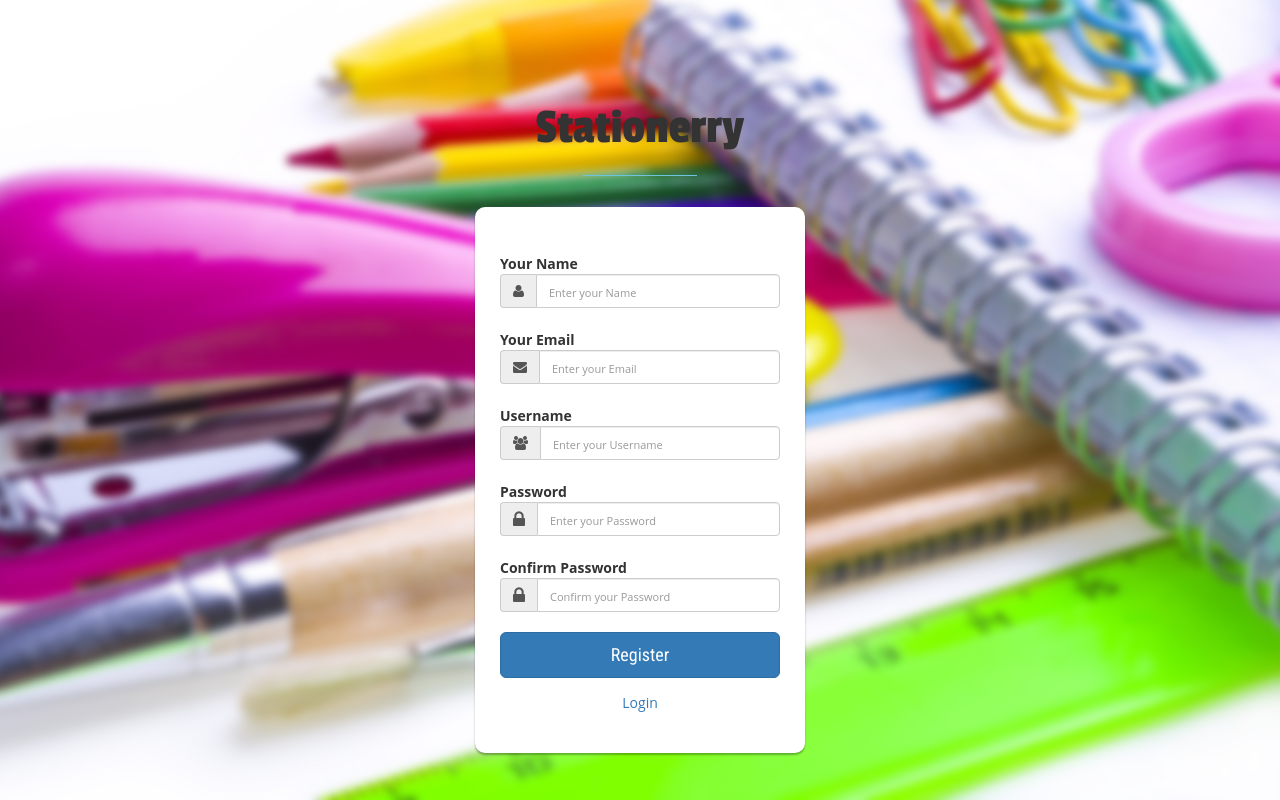
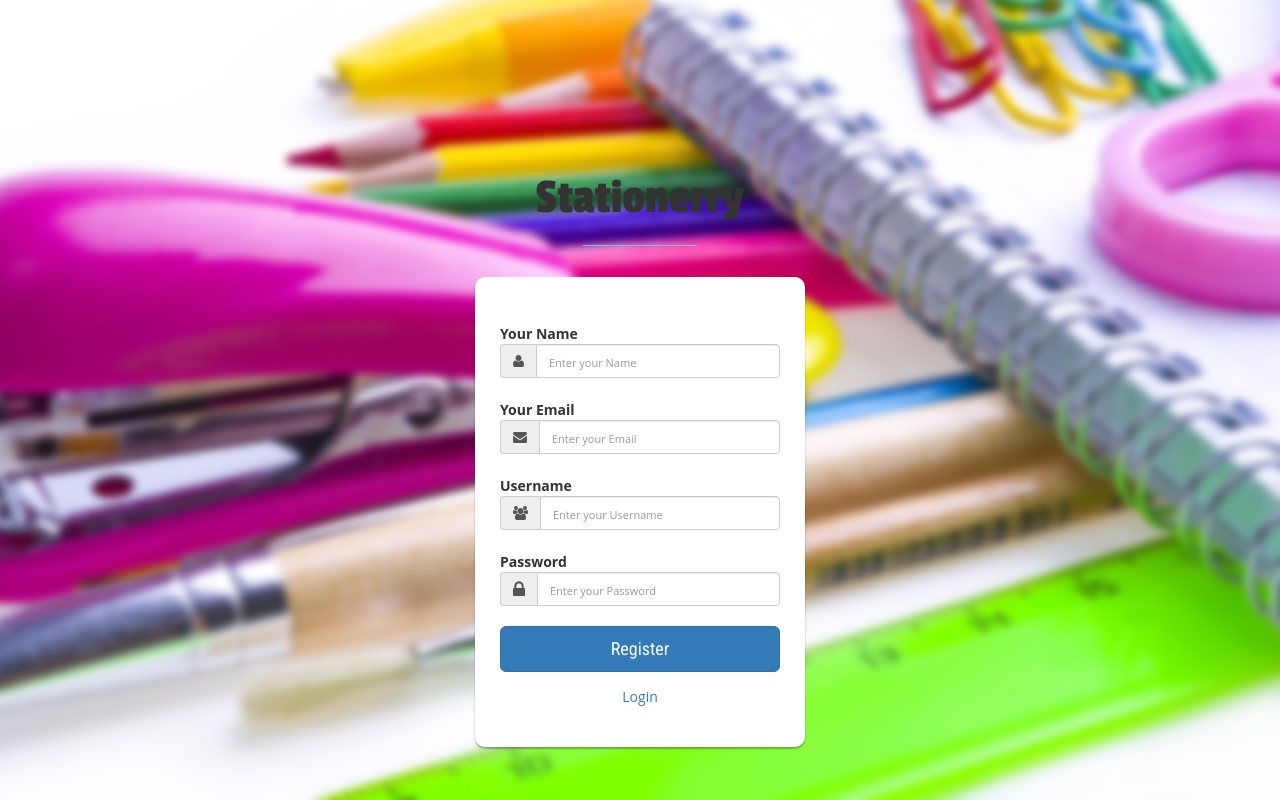
Before and after one commit to khsieh/Stationerry, a Django app: page /register/ in a window 1280 px wide. Run offline with Django 3.2, Linux system fonts and the light colour scheme; some libraries are stand-ins or nearby versions.

Commit message:
Removed a field from register template

```diff
--- a/StationerryWeb/StationerryWebApp/static/css/register.css
+++ b/StationerryWeb/StationerryWebApp/static/css/register.css
@@ -10,7 +10,7 @@ body, html{
 }
 
 .main{
- 	margin-top: 70px;
+ 	margin-top: 140px;
 }
 
 h1.title {
--- a/StationerryWeb/StationerryWebApp/templates/stationerry/register.html
+++ b/StationerryWeb/StationerryWebApp/templates/stationerry/register.html
@@ -65,7 +65,7 @@
 							</div>
 						</div>
 
-						<div class="form-group">
+						<!--div class="form-group">
 							<label for="confirm" class="cols-sm-2 control-label">Confirm Password</label>
 							<div class="cols-sm-10">
 								<div class="input-group">
@@ -73,7 +73,7 @@
 									<input type="password" class="form-control" name="confirm" id="confirm"  placeholder="Confirm your Password"/>
 								</div>
 							</div>
-						</div>
+						</div-->
 
 						<div class="form-group">
 							<button type="button" class="btn btn-primary btn-lg btn-block login-button">Register</button>
--- a/StationerryWeb/StationerryWebApp/urls.py
+++ b/StationerryWeb/StationerryWebApp/urls.py
@@ -32,6 +32,12 @@ Let's break it down piece by piece to see what we are doing here:
 
 """
 
+"""
+Some guy used but idk what it does.
+from django.contrib import admin
+admin.autodiscover()
+
+"""
 from django.conf.urls import url
 from . import views
 
```
